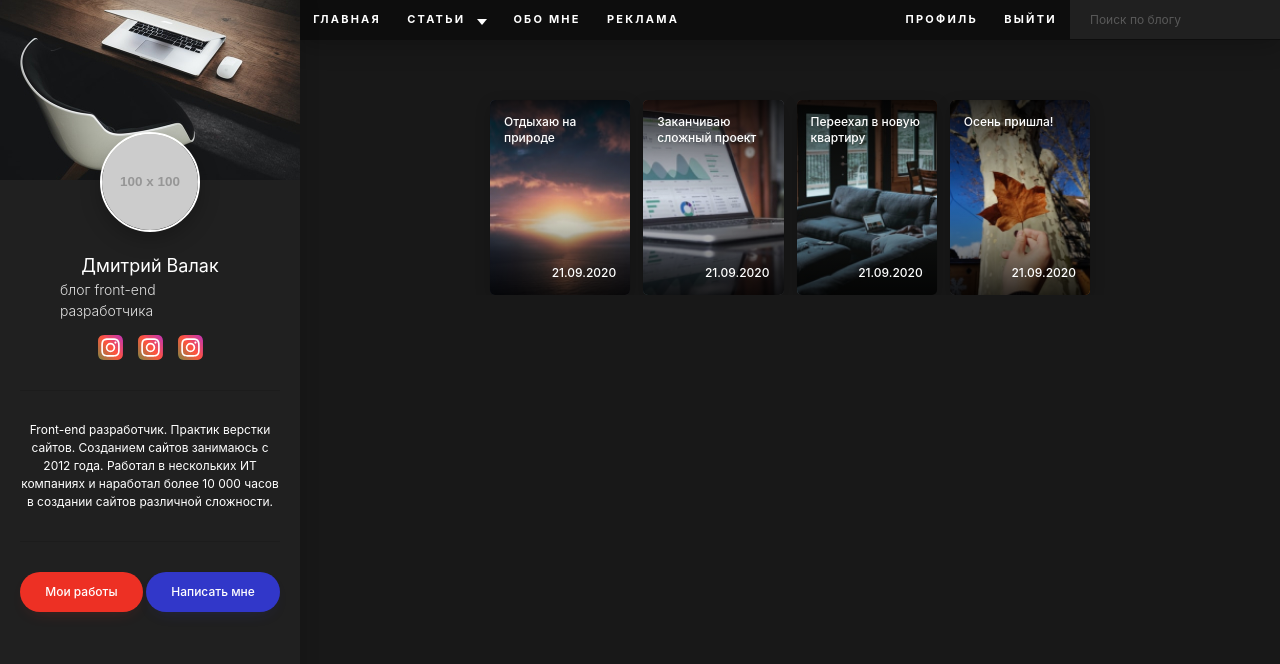
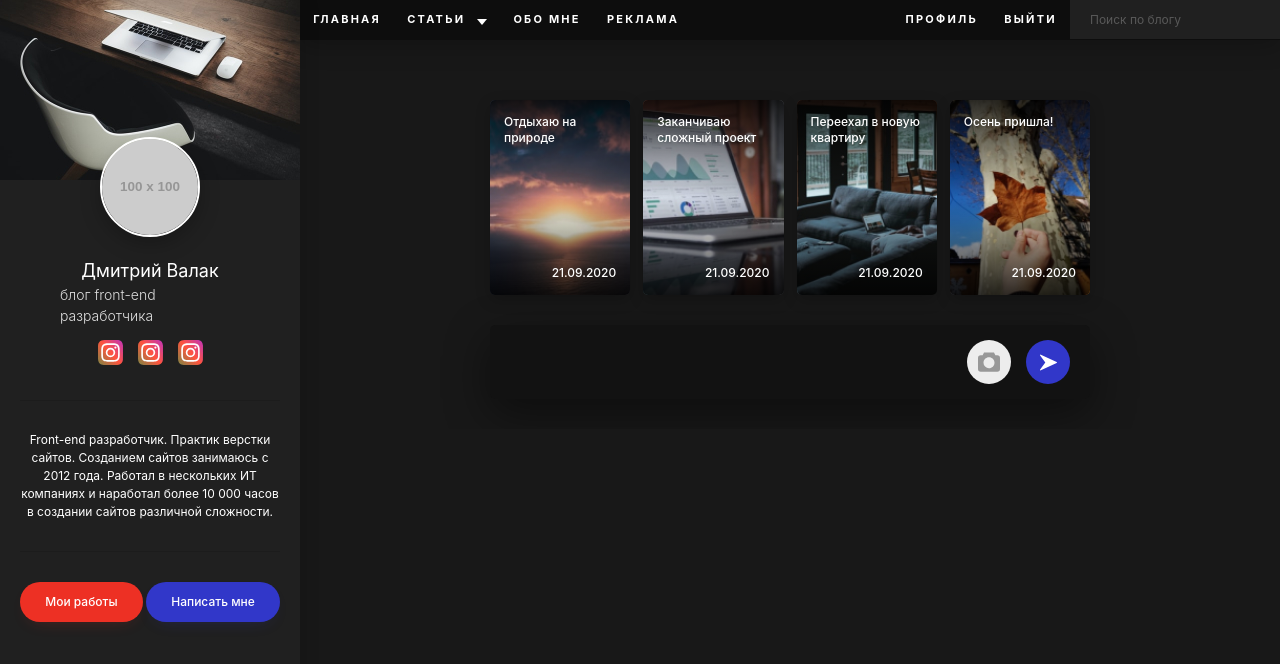
Before and after one commit to vitasgit/valak, a plain HTML site: page index.html in a window 1280 px wide. Drawn offline with Linux system fonts and the light colour scheme; placeholder pictures from the web are drawn by us.

Commit message:
add add-post block

```diff
--- a/index.html
+++ b/index.html
@@ -264,7 +264,29 @@
 					</ul>
 					<!-- /.stories -->
 				</div>
-				<!-- /.hero -->			</div>
+				<!-- /.hero -->
+
+				<div class="add-post">
+					<form class="add-post__form" action="\">
+						<textarea
+							class="add-post__textarea"
+							name="post-text"
+							placeholder="Напишите что-нибудь">
+						</textarea>
+
+						<div class="add-post__form-actions">
+							<label class="add-post__file" for="add-post-file">
+								<img src="assets/img/add-post/photo.svg" alt="Отправить">
+								<input class="add-post__input" type="file" id="add-post-file">
+							</label>
+
+							<button class="add-post__send" type="submit">
+								<img src="assets/img/add-post/send.svg" alt="Отправить">
+							</button>
+						</div>
+					</form>
+				</div>
+				<!-- /.add-post -->			</div>
 		</section>
 	</div>
 </div>
--- /dev/null
+++ b/src/assets/sass/blocks/_add-post.scss
@@ -0,0 +1,62 @@
+.add-post {
+	padding: 1.5rem 2rem;
+	margin-bottom: 3rem;
+
+	background-color: $secondary;
+	box-shadow: 0 15px 45px rgba(#000, .45);
+	border-radius: 5px;
+
+	&__form {
+		display: flex;
+		align-items: center;
+		justify-content: space-between;
+
+		&-actions {
+			width: 20%;
+			display: flex;
+			justify-content: flex-end;
+		}
+	}
+
+	&__textarea {
+		display: block;
+
+		border: none;
+		resize: none;
+		background: transparent;
+
+		min-width: 80%;
+
+		color: $white;
+		font-family: inherit;
+		font-size: 1.5rem;
+
+		&::placeholder {
+			color: #d2d2d2;
+		}
+	}
+
+	&__file,
+	&__send {
+		display: flex;
+		align-items: center;
+		justify-content: center;
+		width: 4.4rem;
+		height: 4.4rem;
+
+		background: #ededed;
+
+		border-radius: 50%;
+		border: none;
+		cursor: pointer;
+	}
+
+	&__send {
+		background-color: $blue;
+		margin-left: 1.5rem;
+	}
+
+	&__input {
+		display: none;
+	}
+}
--- a/src/assets/sass/blocks/_stories.scss
+++ b/src/assets/sass/blocks/_stories.scss
@@ -3,6 +3,8 @@
 	grid-template-columns: 1fr 1fr 1fr 1fr;
 	grid-column-gap: 13px;
 	grid-template-rows: 195px;
+
+	margin-bottom: 3rem;
 
 	&__item {
 		overflow: hidden;
--- a/src/assets/sass/style.scss
+++ b/src/assets/sass/style.scss
@@ -45,11 +45,6 @@ p {
 	margin: 0;
 }
 
-img {
-	display: block;
-	width: 100%;
-	height: auto;
-}
 
 /* Blocks */
 @import "blocks/_page.scss";
@@ -64,6 +59,7 @@ img {
 @import "blocks/_search.scss";
 @import "blocks/_main.scss";
 @import "blocks/_stories.scss";
+@import "blocks/_add-post.scss";
 
 
 
```
Also changed, not shown: src/tpl/partials/hero.html (+22 -0 lines), assets/css/style.css, assets/css/style.min.css, assets/img/add-post/photo.svg (added), assets/img/add-post/send.svg (added), src/assets/img/add-post/photo.svg (added), src/assets/img/add-post/send.svg (added).
